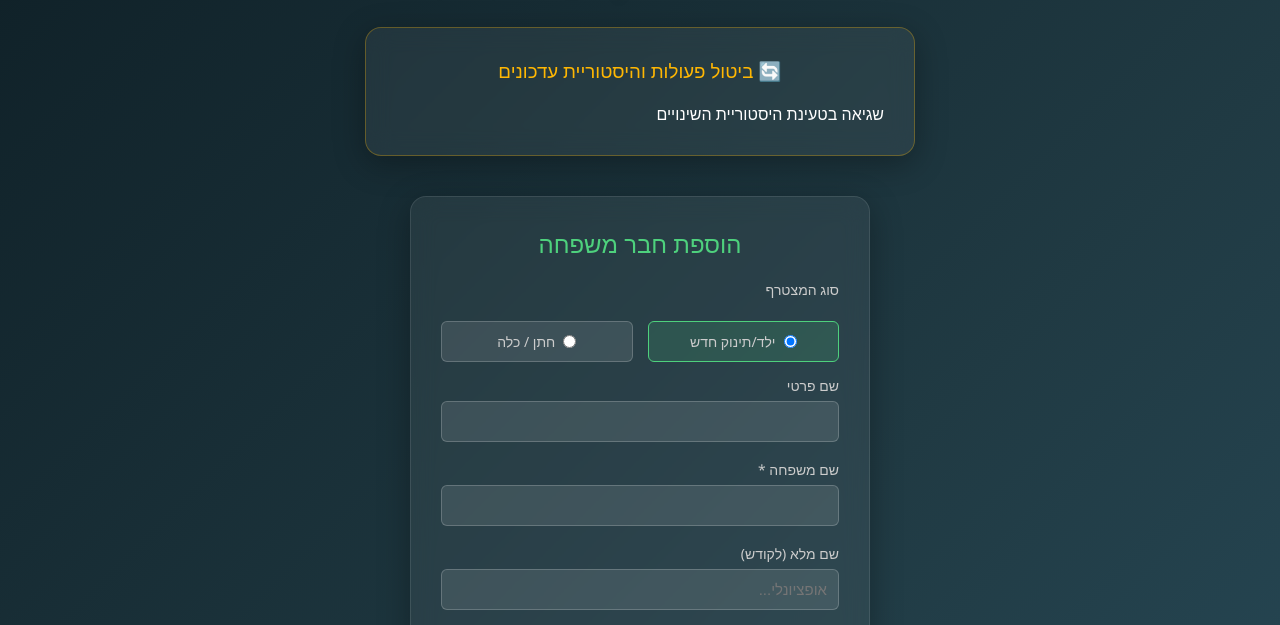
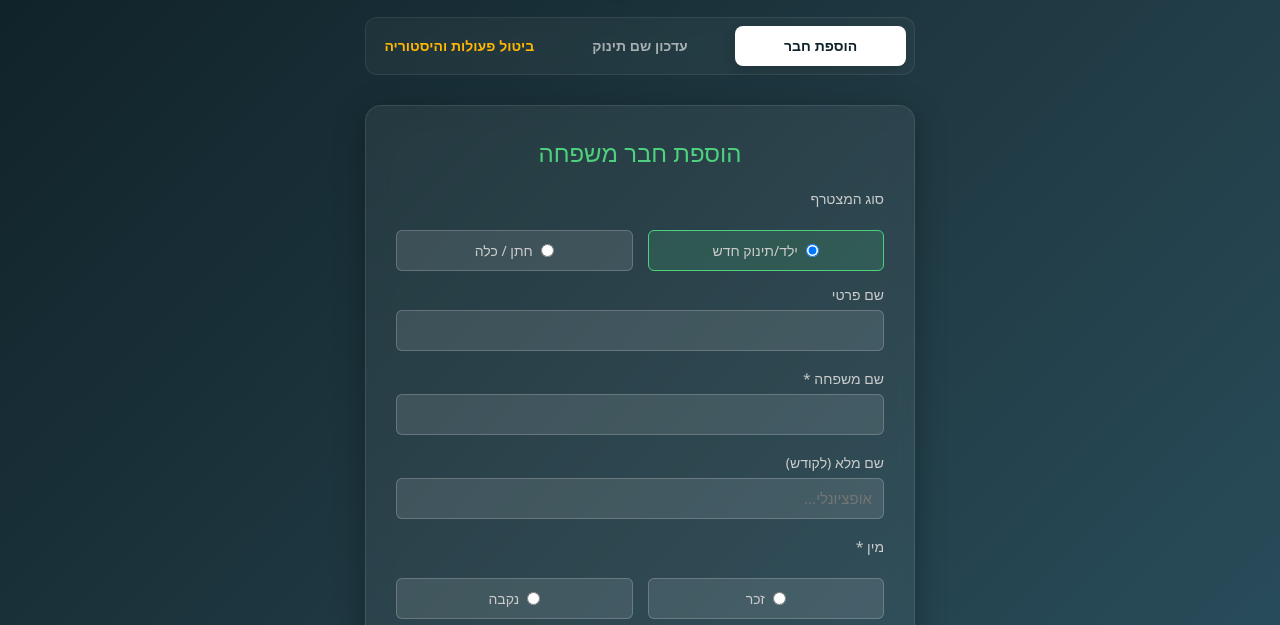
Before and after one commit to yosgos/BloyPlus, a website: page index.html in a window 1280 px wide. Shown: the part 115-740 px from the top of the page. Drawn offline with Linux system fonts and the light colour scheme; no server answers.

Commit message:
Update index.html

```diff
--- a/index.html
+++ b/index.html
@@ -2,7 +2,7 @@
 <html lang="he" dir="rtl">
 <head>
     <meta charset="UTF-8">
-    <title>ניהול חברי משפחה וענפים</title>
+    <title>מערכת ניהול משפחה וענפים</title>
     <style>
         body {
             font-family: 'Segoe UI', Arial, sans-serif;
@@ -16,7 +16,47 @@
             box-sizing: border-box;
             overflow-y: auto;
         }
-        .page-title { color: white; font-weight: 300; font-size: 2.2rem; margin-bottom: 30px; text-shadow: 0 4px 10px rgba(0,0,0,0.3); text-align: center; }
+        .page-title { color: white; font-weight: 300; font-size: 2.2rem; margin-bottom: 20px; text-shadow: 0 4px 10px rgba(0,0,0,0.3); text-align: center; }
+
+        /* 🌟 עיצוב תפריט הניווט החדש */
+        .nav-menu {
+            display: flex;
+            gap: 10px;
+            background: rgba(255, 255, 255, 0.04);
+            backdrop-filter: blur(8px);
+            -webkit-backdrop-filter: blur(8px);
+            padding: 8px;
+            border-radius: 12px;
+            border: 1px solid rgba(255, 255, 255, 0.08);
+            margin-bottom: 30px;
+            width: 100%;
+            max-width: 550px;
+            box-sizing: border-box;
+        }
+        .nav-btn {
+            flex: 1;
+            background: transparent;
+            border: none;
+            color: rgba(255, 255, 255, 0.6);
+            padding: 12px 8px;
+            font-size: 14px;
+            font-weight: 600;
+            border-radius: 8px;
+            cursor: pointer;
+            transition: all 0.3s ease;
+            text-align: center;
+        }
+        .nav-btn:hover {
+            color: white;
+            background: rgba(255, 255, 255, 0.05);
+        }
+        .nav-btn.active {
+            color: #0f2027;
+            background: white;
+            box-shadow: 0 4px 12px rgba(0,0,0,0.15);
+        }
+
+        /* עיצוב תיבות הטפסים */
         .form-box {
             background: rgba(255, 255, 255, 0.06);
             backdrop-filter: blur(12px);
@@ -25,12 +65,19 @@
             padding: 30px;
             border-radius: 16px;
             width: 100%;
-            max-width: 460px;
+            max-width: 550px;
             box-shadow: 0 8px 32px rgba(0, 0, 0, 0.3);
             color: white;
             box-sizing: border-box;
             margin-bottom: 40px;
+            animation: fadeIn 0.4s ease-in-out;
         }
+
+        @keyframes fadeIn {
+            from { opacity: 0; transform: translateY(10px); }
+            to { opacity: 1; transform: translateY(0); }
+        }
+
         h2 { text-align: center; margin-top: 0; margin-bottom: 20px; font-weight: 400; color: #4ed17d; }
         h3 { margin-top: 0; margin-bottom: 20px; font-weight: 400; text-align: center; color: #4e9ad1; }
         label { font-size: 14px; color: #ccc; display: block; margin-top: 14px; }
@@ -80,12 +127,13 @@
 
 <h1 class="page-title">מערכת ניהול ועדכון חברי המשפחה</h1>
 
-<div class="form-box" style="max-width: 550px; border-color: rgba(255, 183, 3, 0.3);">
-    <h3 style="color: #ffb703;">🔄 ביטול פעולות והיסטוריית עדכונים</h3>
-    <div id="logsContainer">טוען היסטוריית פעולות...</div>
+<div class="nav-menu">
+    <button class="nav-btn active" id="btn-add" onclick="switchTab('add')">הוספת חבר</button>
+    <button class="nav-btn" id="btn-update" onclick="switchTab('update')">עדכון שם תינוק</button>
+    <button class="nav-btn" id="btn-history" onclick="switchTab('history')" style="color: #ffb703;">ביטול פעולות והיסטוריה</button>
 </div>
 
-<div class="form-box">
+<div id="section-add" class="form-box">
     <h2>הוספת חבר משפחה</h2>
     <label>סוג המצטרף</label>
     <div class="type-container">
@@ -136,7 +184,7 @@
     <div id="statusMessage" class="status-msg"></div>
 </div>
 
-<div class="form-box">
+<div id="section-update" class="form-box hidden">
     <h3>עדכון שם לתינוק / תינוקת</h3>
     <form id="updateBabyForm">
         <label for="babySelect">בחר תינוק/ת לעדכון *</label>
@@ -152,10 +200,36 @@
     <div id="updateMessage" class="status-msg"></div>
 </div>
 
+<div id="section-history" class="form-box hidden" style="border-color: rgba(255, 183, 3, 0.3);">
+    <h3 style="color: #ffb703;">🔄 ביטול פעולות והיסטוריית עדכונים</h3>
+    <div id="logsContainer">טוען היסטוריית פעולות...</div>
+</div>
+
 <script>
     const parentSelect = document.getElementById('son_of');
     const babySelect = document.getElementById('babySelect');
     const logsContainer = document.getElementById('logsContainer');
+
+    // 🌟 פונקציית הניווט בין הטאבים השונים
+    function switchTab(tabName) {
+        // הסתרת כל הסקשנים
+        document.getElementById('section-add').classList.add('hidden');
+        document.getElementById('section-update').classList.add('hidden');
+        document.getElementById('section-history').classList.add('hidden');
+
+        // הסרת קלאס אקטיבי מכל הכפתורים
+        document.getElementById('btn-add').classList.remove('active');
+        document.getElementById('btn-update').classList.remove('active');
+        document.getElementById('btn-history').classList.remove('active');
+
+        // הצגת הסקשן הנבחר והפיכת הכפתור שלו לאקטיבי
+        document.getElementById(`section-${tabName}`).classList.remove('hidden');
+        document.getElementById(`btn-${tabName}`).classList.add('active');
+
+        // טעינת נתונים ספציפית בהתאם לטאב שנפתח לביצועים אופטימליים
+        if (tabName === 'history') loadActionLogs();
+        if (tabName === 'update') loadMissingNameBabies();
+    }
 
     async function loadEligibleList(type) {
         parentSelect.innerHTML = '<option value="" disabled selected>טוען רשימה מהשרת...</option>';
@@ -185,7 +259,6 @@
         } catch (e) { babySelect.innerHTML = '<option value="" disabled>שגיאה בטעינה</option>'; }
     }
 
-    // שליפת הלוגים והצגתם על המסך עם פירוט פקודות ה-SQL
     async function loadActionLogs() {
         logsContainer.innerHTML = 'טוען פקודות אחרונות...';
         try {
@@ -198,7 +271,6 @@
                 const item = document.createElement('div');
                 item.className = 'log-item';
 
-                // פירוט השינויים הטכניים שהתבצעו
                 let sqlDetails = `DELETE FROM family_members WHERE id = '${log.affected_ids.inserted_member_id}';`;
                 if (log.affected_ids.updated_bio_id) {
                     sqlDetails += `\nUPDATE family_members SET married_to = NULL WHERE id = '${log.affected_ids.updated_bio_id}';`;
@@ -218,7 +290,6 @@
         } catch (e) { logsContainer.innerHTML = 'שגיאה בטעינת היסטוריית השינויים'; }
     }
 
-    // ביצוע ה-Rollback בפועל בלחיצת כפתור
     async function executeRollback(logId) {
         if (!confirm("האם אתה בטוח שברצונך לבטל פעולה זו לחלוטין ולמחוק את כל הרשומות שהיא יצרה מ-Neon?")) return;
         try {
@@ -230,7 +301,6 @@
             const res = await response.json();
             alert(res.message || 'הפעולה בוטלה');
 
-            // רענון כל המערכת
             loadActionLogs();
             loadMissingNameBabies();
             toggleFormFields();
@@ -262,8 +332,6 @@
 
     window.onload = () => {
         loadEligibleList('newborn');
-        loadMissingNameBabies();
-        loadActionLogs(); // טעינת הלוגים בהתחלה
     };
 
     document.getElementById('familyForm').onsubmit = async (e) => {
@@ -291,8 +359,6 @@
                 status.style.color = '#4ed17d'; status.innerText = res.message;
                 document.getElementById('familyForm').reset();
                 toggleFormFields();
-                loadMissingNameBabies();
-                loadActionLogs(); // רענון הלוגים מיידית אחרי שמירה!
             } else { status.style.color = '#ff6b6b'; status.innerText = res.error; }
         } catch (err) { status.style.color = '#ff6b6b'; status.innerText = 'שגיאת שרת'; }
         finally { btn.disabled = false; btn.innerText = 'שמור ב-Neon'; }
```
